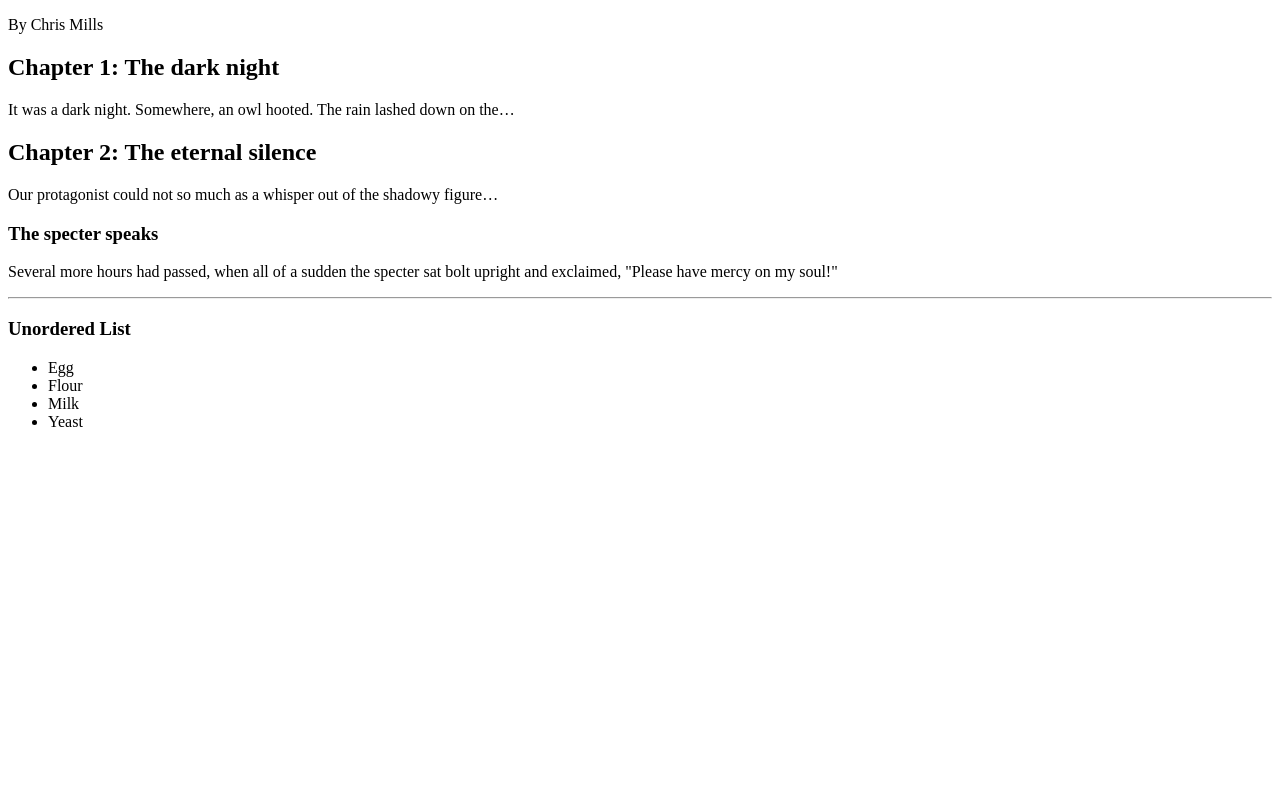
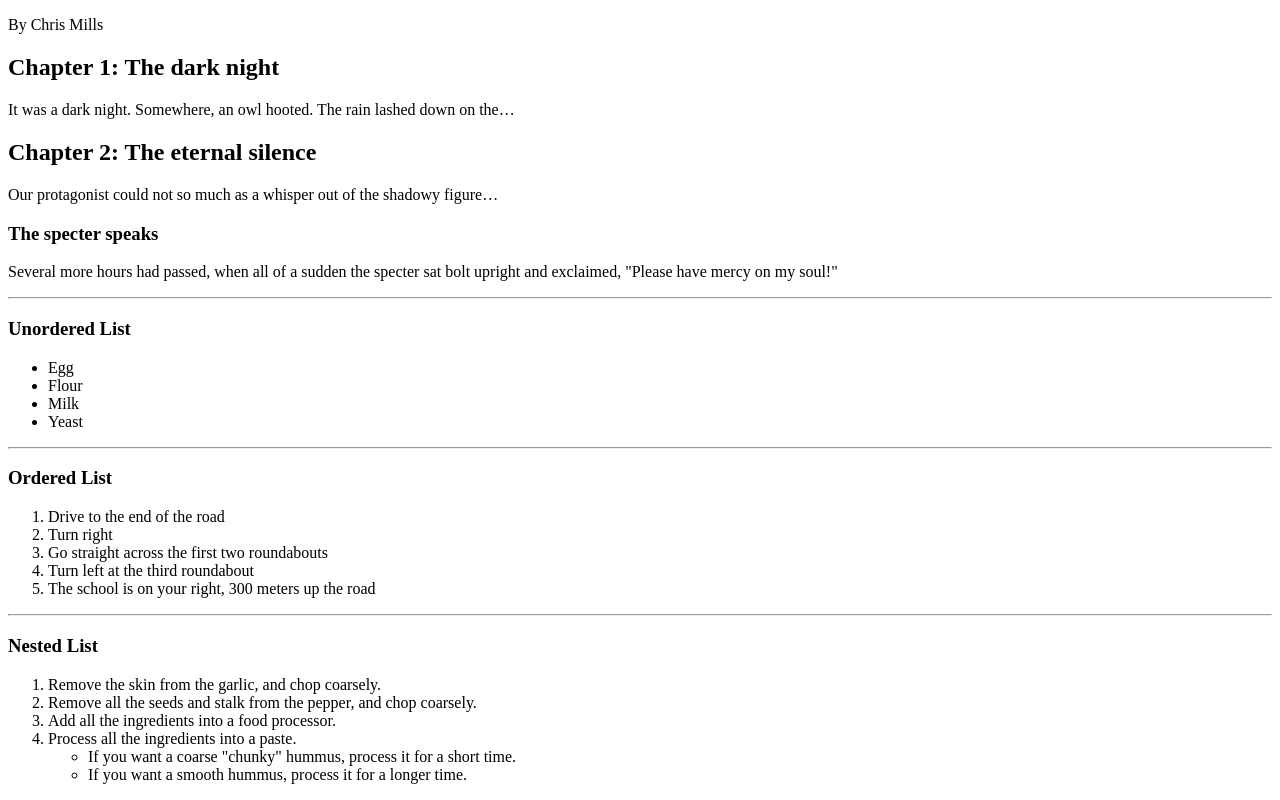
Before and after one commit to NightDev19/MySelfCreatedLearningMaterials, a plain HTML site: page HTML_&_CSS/HTML/index.html in a window 1280 px wide. Shown: the part 664-1464 px from the top of the page. Before the commit the page ends 1111 px from the top, so only its background shows below. Drawn offline with Linux system fonts and the light colour scheme; files that its build step writes are made by us from their sources.

Commit message:
Adding List In HTML

```diff
--- a/HTML_&_CSS/HTML/index.html
+++ b/HTML_&_CSS/HTML/index.html
@@ -32,12 +32,12 @@
     <!--
         Nested Elements
     -->
-    <hr>
+    <hr />
     <p>My cat is <strong> very </strong> cute!</p>
     <!--
         Void Element
     -->
-    <hr>
+    <hr />
     <img
       src="https://raw.githubusercontent.com/mdn/beginner-html-site/gh-pages/images/firefox-icon.png"
       alt="Firefox icon"
@@ -45,12 +45,12 @@
     <!--
         Element With Attributes
     -->
-    <hr>
+    <hr />
     <p class="editor-note">My cat is very cute!</p>
     <!--
       Implementing structural hierarchy
     -->
-    <hr>
+    <hr />
     <h1>DAY 2</h1>
     <h1>The Crushing Bore</h1>
 
@@ -79,7 +79,7 @@
     <!--
       Making Unordered List
     -->
-    <hr>
+    <hr />
     <h3>Unordered List</h3>
     <ul>
       <li>Egg</li>
@@ -88,6 +88,40 @@
       <li>Yeast</li>
     </ul>
     <!--
+      Making Ordered List
+    -->
+    <hr />
+    <h3>Ordered List</h3>
+    <ol>
+      <li>Drive to the end of the road</li>
+      <li>Turn right</li>
+      <li>Go straight across the first two roundabouts</li>
+      <li>Turn left at the third roundabout</li>
+      <li>The school is on your right, 300 meters up the road</li>
+    </ol>
+    <!--
+      Making Nested List
+    -->
+    <hr />
+    <h3>Nested List</h3>
+    <ol>
+      <li>Remove the skin from the garlic, and chop coarsely.</li>
+      <li>
+        Remove all the seeds and stalk from the pepper, and chop coarsely.
+      </li>
+      <li>Add all the ingredients into a food processor.</li>
+      <li>
+        Process all the ingredients into a paste.
+        <ul>
+          <li>
+            If you want a coarse "chunky" hummus, process it for a short time.
+          </li>
+          <li>If you want a smooth hummus, process it for a longer time.</li>
+        </ul>
+      </li>
+    </ol>
+
+    <!--
       Adding Javascript File using script tag and src attribute to locate the js file
     -->
     <script src="/HTML_&_CSS/DAY1/main.js"></script>
```
Also changed, not shown: 2 other files.
